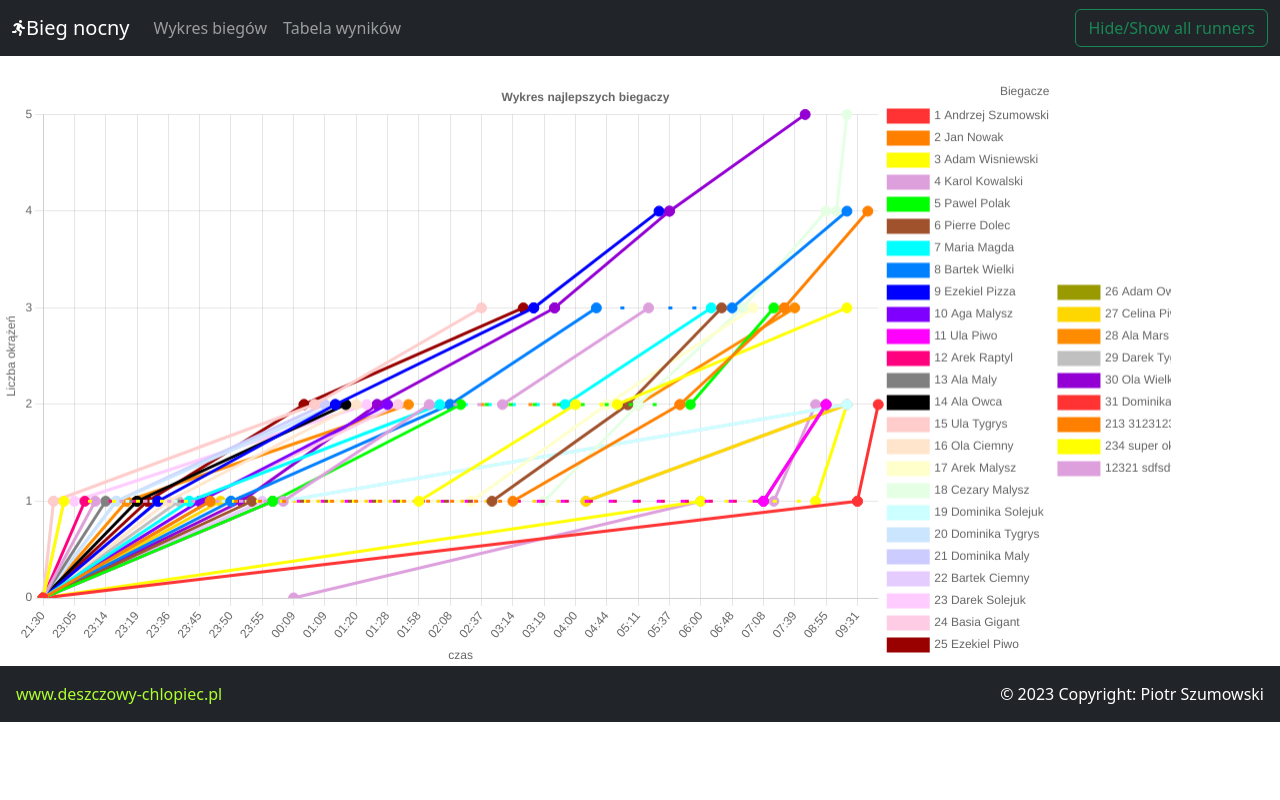
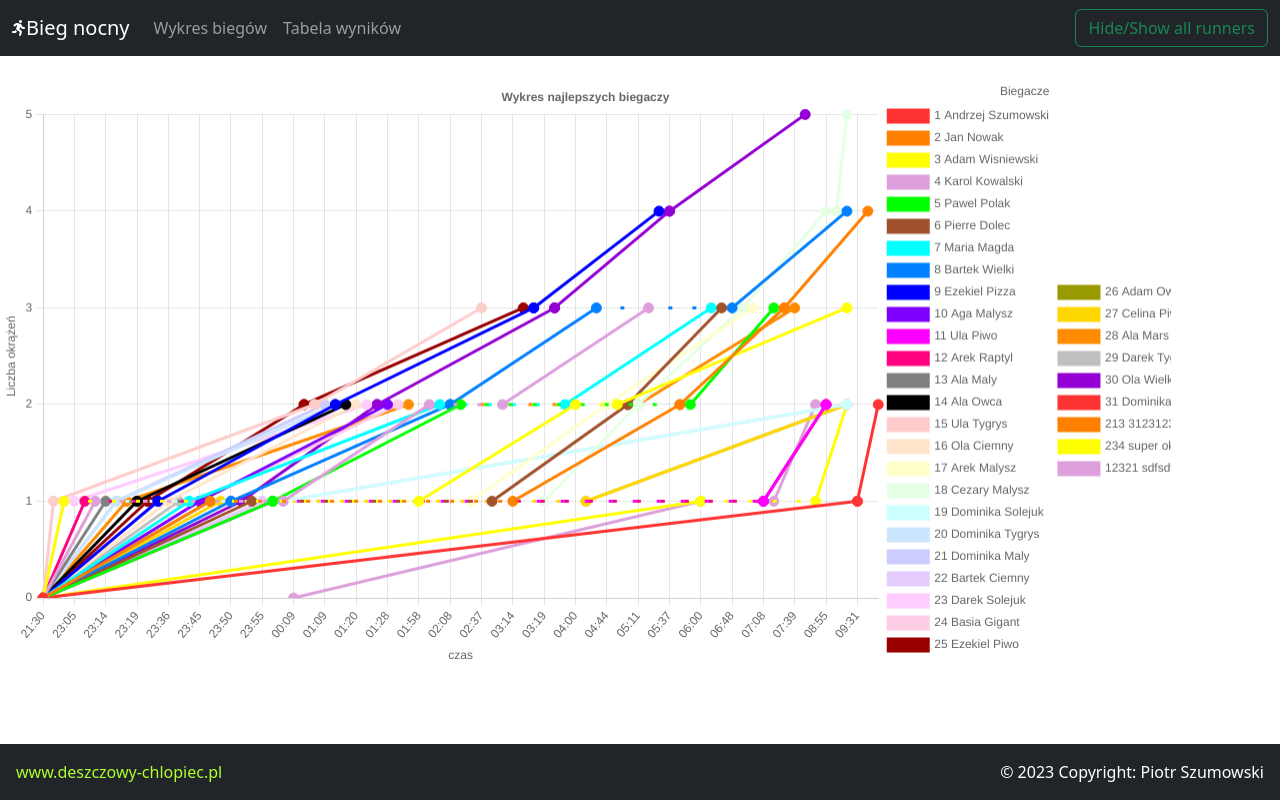
Before and after one commit to rzymski/runnersChart, a Django app: page /chart/line/ in a window 1280 px wide. Run offline with Django 4.2, Linux system fonts and the light colour scheme; data comes from the database, SQL or seed files in the repository; some libraries are stand-ins or nearby versions.

Commit message:
-Poprawa stopki

```diff
--- a/runChart/admin.py
+++ b/runChart/admin.py
@@ -198,9 +198,7 @@ class RunningLapAdmin(admin.ModelAdmin):
         for lap in laps:
             timezone.activate('Europe/Warsaw')
             startD = timezone.localtime(lap.startLapDate)
-            endD = None
-            if lap.endLapDate:
-                endD = timezone.localtime(lap.endLapDate)
+            endD = timezone.localtime(lap.endLapDate) if lap.endLapDate else None
             if search_term in str(startD) or endD and search_term in str(endD):
                 lapsWithDate.append(lap)
             timezone.deactivate()
--- a/runChart/templates/partials/base.html
+++ b/runChart/templates/partials/base.html
@@ -43,10 +43,10 @@
 
             {% block content %}
             {% endblock %}
-            {% include 'partials/footer.html' %}
+{#            {% include 'partials/footer.html' %}#}
         </main>
     </div>
-    <!--{% include 'partials/footer.html' %}-->
+    {% include 'partials/footer.html' %}
     <script src="https://cdn.jsdelivr.net/npm/bootstrap@5.3.2/dist/js/bootstrap.bundle.min.js" integrity="sha384-C6RzsynM9kWDrMNeT87bh95OGNyZPhcTNXj1NW7RuBCsyN/o0jlpcV8Qyq46cDfL" crossorigin="anonymous"></script>
     <!-- JQuery -->
     <script src="https://code.jquery.com/jquery-3.7.1.min.js" integrity="sha256-/JqT3SQfawRcv/BIHPThkBvs0OEvtFFmqPF/lYI/Cxo=" crossorigin="anonymous"></script>
--- a/static/userPages/base.css
+++ b/static/userPages/base.css
@@ -1,8 +1,12 @@
 body, html {
     margin: 0;
     padding: 0;
+    /*height: 100%;*/
+    max-width: 100%;
     height: 100%;
-    max-width: 100%;
+
+    display: grid;
+    grid-template-rows: 1fr auto;
 }
 
 .myNavAndContent{
@@ -10,7 +14,6 @@ body, html {
     overflow-x: hidden;
     height: 100%;
     /*height: 93%;*/
-    /*margin-bottom: 50px;*/
 
     /*usuniecie scrolla pionowego*/
     /*overflow: hidden;*/
@@ -23,6 +26,9 @@ body, html {
 
 
 footer{
+    grid-row-start: 2;
+    grid-row-end: 3;
+
     /*height: 7%;*/
     margin: 0px;
     padding: 0px;
```
